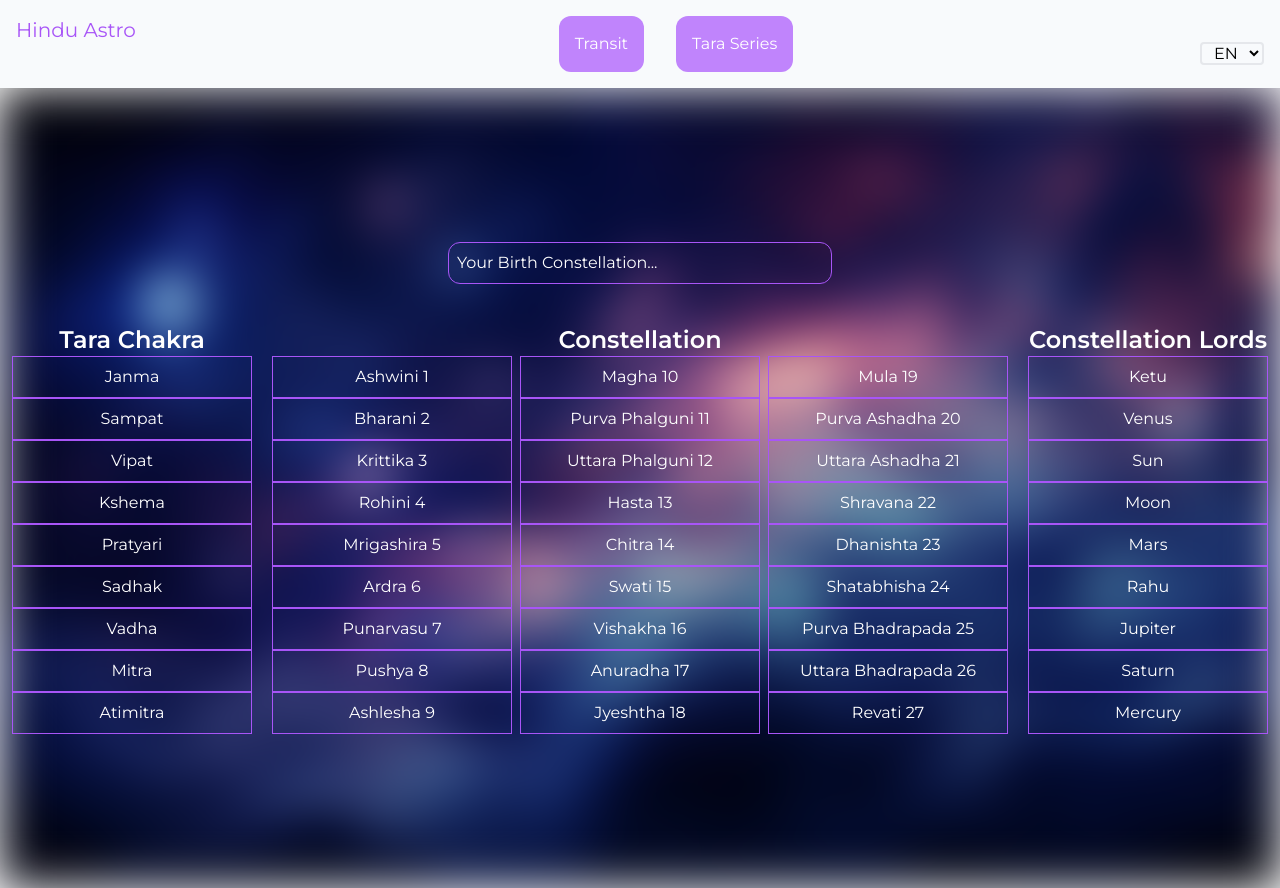
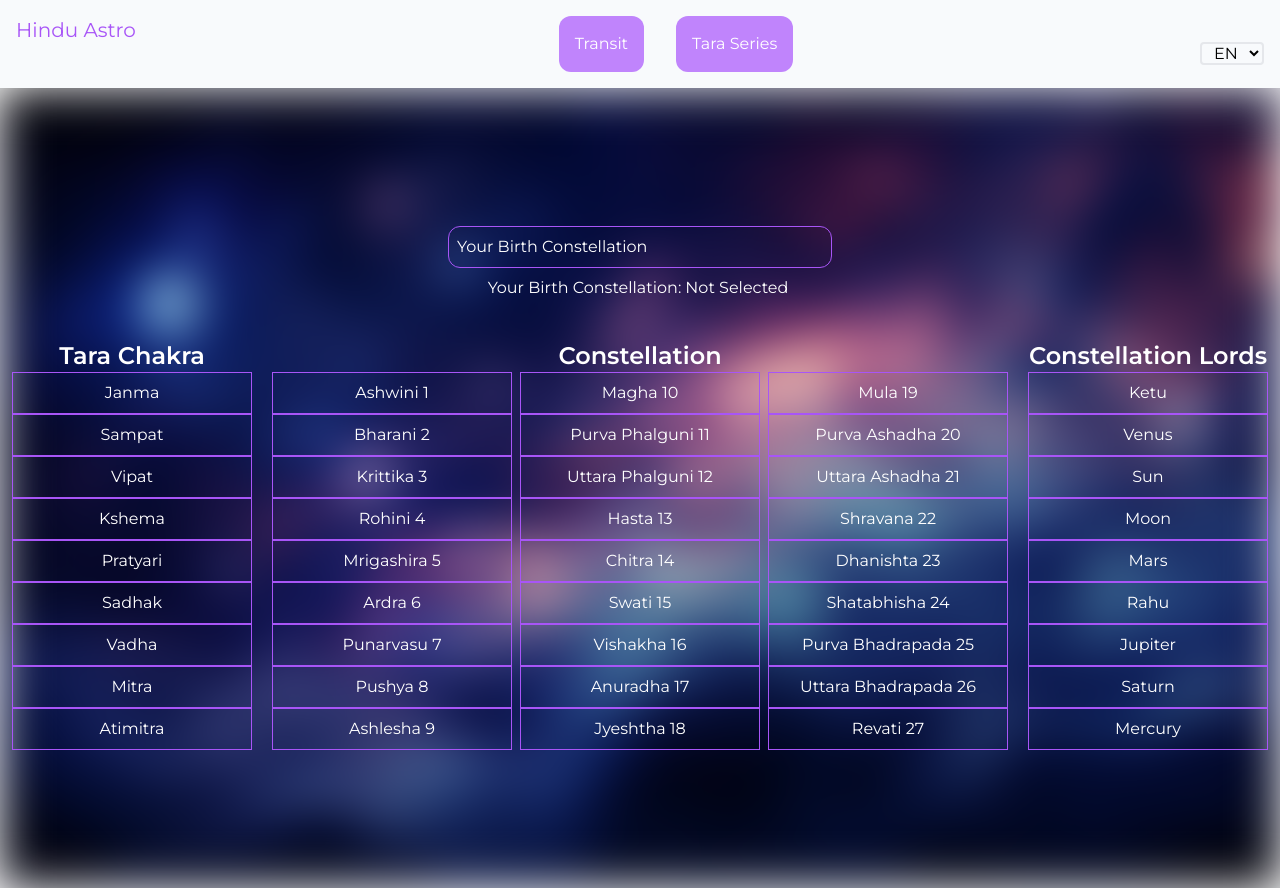
Before and after one commit to shubham43MP/tara-series, a Next.js app: page /en/tara-series in a window 1280 px wide. Built offline with nearby package versions, Linux system fonts and the light colour scheme.

Commit message:
minor changes to code (#6)

```diff
--- a/messages/en.json
+++ b/messages/en.json
@@ -1,10 +1,10 @@
 {
   "generic": {
-    "searchConstellation": "Your Birth Constellation...",
     "selectAscendant": "Select Ascendant",
     "selectMoonRashi": "Select Moon Sign",
     "transit": "Transit",
-    "taraSeries": "Tara Series"
+    "taraSeries": "Tara Series",
+    "yourBirthConsteallation": "Your Birth Constellation"
   },
   "home": {
     "title": "Hindu Astro",
--- a/messages/hi.json
+++ b/messages/hi.json
@@ -1,10 +1,10 @@
 {
   "generic": {
-    "searchConstellation": "आपका जन्म नक्षत्र...",
     "selectAscendant": "जन्म लग्न",
     "selectMoonRashi": "जन्म राशि",
     "transit": "गोचर",
-    "taraSeries": "तारा श्रृंखला"
+    "taraSeries": "तारा श्रृंखला",
+    "yourBirthConsteallation": "आपका जन्म नक्षत्र"
   },
   "home": {
     "title": "हिंदू एस्ट्रो",
--- a/src/app/[locale]/page.tsx
+++ b/src/app/[locale]/page.tsx
@@ -73,14 +73,16 @@ export default function Home() {
             label: nak.name
           }))}
           handleSelect={handleSelect}
-          searchPlaceholder={t('generic.searchConstellation')}
+          searchPlaceholder={t('generic.yourBirthConsteallation')}
         />
-        {selectedNakshatra.label.length > 0 && (
-          <p className="text-center mt-2">
-            Your birth constellation:{' '}
-            {t(`nakshatraList.${selectedNakshatra.label}`)}
-          </p>
-        )}
+        <p className="text-center mt-2">
+          {t('generic.yourBirthConsteallation')}
+          <span className="mx-1">
+            {selectedNakshatra.label.length > 0
+              ? t(`nakshatraList.${selectedNakshatra.label}`)
+              : 'Not Selected'}
+          </span>
+        </p>
       </div>
       <div className="tables flex items-center gap-5">
         <NavtaraTable taraChakra={taraChakra} />
--- a/src/app/[locale]/tara-series/page.tsx
+++ b/src/app/[locale]/tara-series/page.tsx
@@ -70,14 +70,16 @@ export default function Home() {
             label: nak.name
           }))}
           handleSelect={handleSelect}
-          searchPlaceholder={t('generic.searchConstellation')}
+          searchPlaceholder={t('generic.yourBirthConsteallation')}
         />
-        {selectedNakshatra.label.length > 0 && (
-          <p className="text-center mt-2">
-            Your birth constellation:{' '}
-            {t(`nakshatraList.${selectedNakshatra.label}`)}
-          </p>
-        )}
+        <p className="text-center mt-2">
+          {t('generic.yourBirthConsteallation')}:
+          <span className="mx-1">
+            {selectedNakshatra.label.length > 0
+              ? t(`nakshatraList.${selectedNakshatra.label}`)
+              : 'Not Selected'}
+          </span>
+        </p>
       </div>
       <div className="tables flex items-center gap-5">
         <NavtaraTable taraChakra={taraChakra} />
--- a/src/components/AutoComplete/index.tsx
+++ b/src/components/AutoComplete/index.tsx
@@ -36,6 +36,7 @@ const AutoCompleteSelect = ({
   };
 
   const handleHideList = (e: React.FocusEvent<HTMLInputElement>) => {
+    e.preventDefault();
     setTimeout(() => setShowList(false), 100);
   };
 
```
Also changed, not shown: package.json (+7 -1 lines), 2 other files (tests, documents, lock files or other folders).
